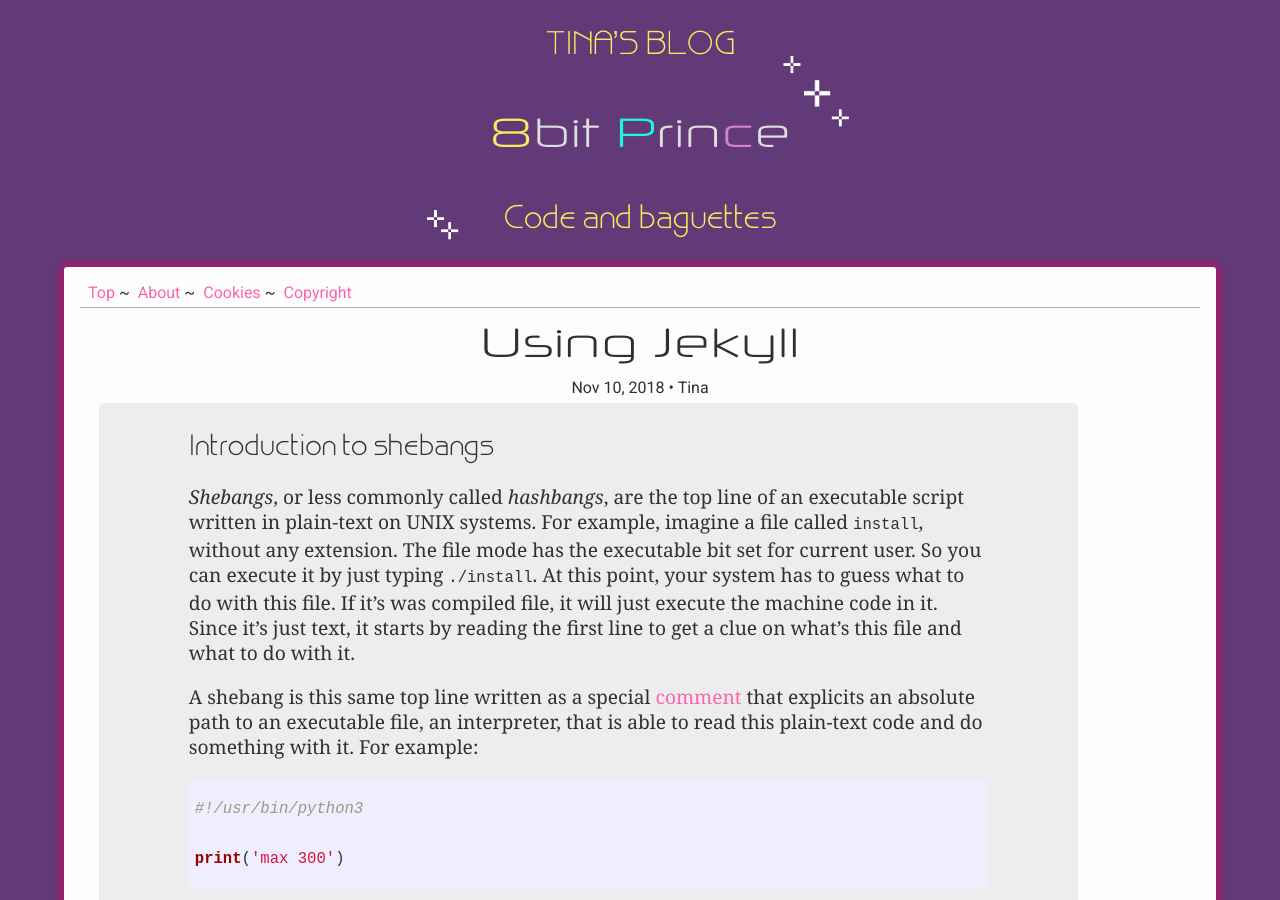
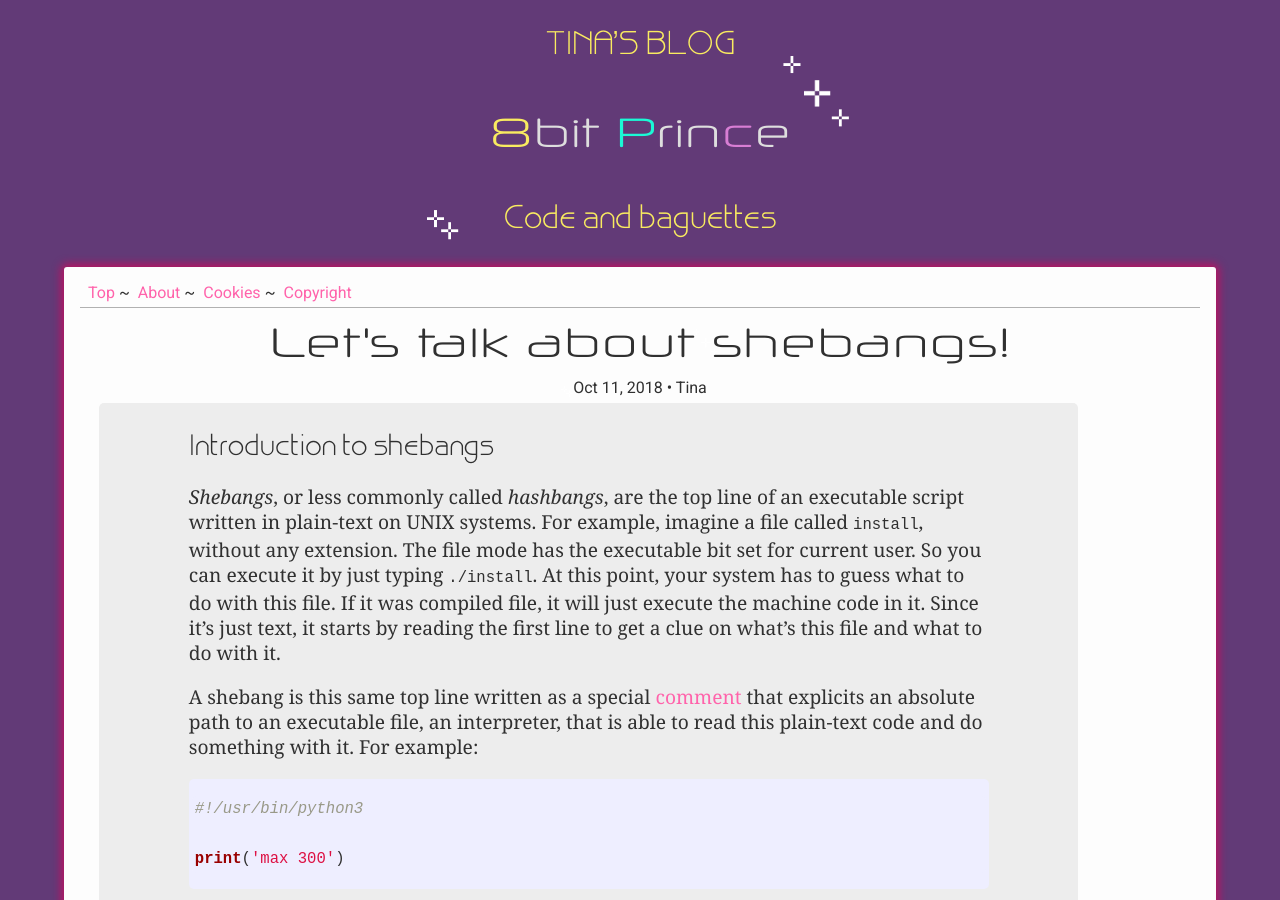
Before and after one commit to Tina-otoge/blog, a Jekyll site: the page built from _posts/2018-10-11-lets-talk-about-shebang.markdown, in a window 1280 px wide and 900 px high. Built offline with Jekyll 4.4.1, drawn with Linux system fonts in a browser that asks for light colours.

Commit message:
Fix date typo and "it's was" typo

```diff
--- a/_posts/2018-11-10-lets-talk-about-shebang.markdown
+++ b/_posts/2018-10-11-lets-talk-about-shebang.markdown
@@ -1,7 +1,7 @@
 ---
 layout: post
-title: "Using Jekyll"
-date: 2018-11-10 10:35:33 +0100
+title: "Let's talk about shebangs!"
+date: 2018-10-11 10:35:33 +0100
 author: Tina
 tags: linux bash best-practices
 
@@ -13,7 +13,7 @@
 executable script written in plain-text on UNIX systems. For example, imagine a
 file called `install`, without any extension. The file mode has the executable
 bit set for current user. So you can execute it by just typing `./install`. At
-this point, your system has to guess what to do with this file. If it's was
+this point, your system has to guess what to do with this file. If it was
 compiled file, it will just execute the machine code in it. Since it's just
 text, it starts by reading the first line to get a clue on what's this file and
 what to do with it.
```
